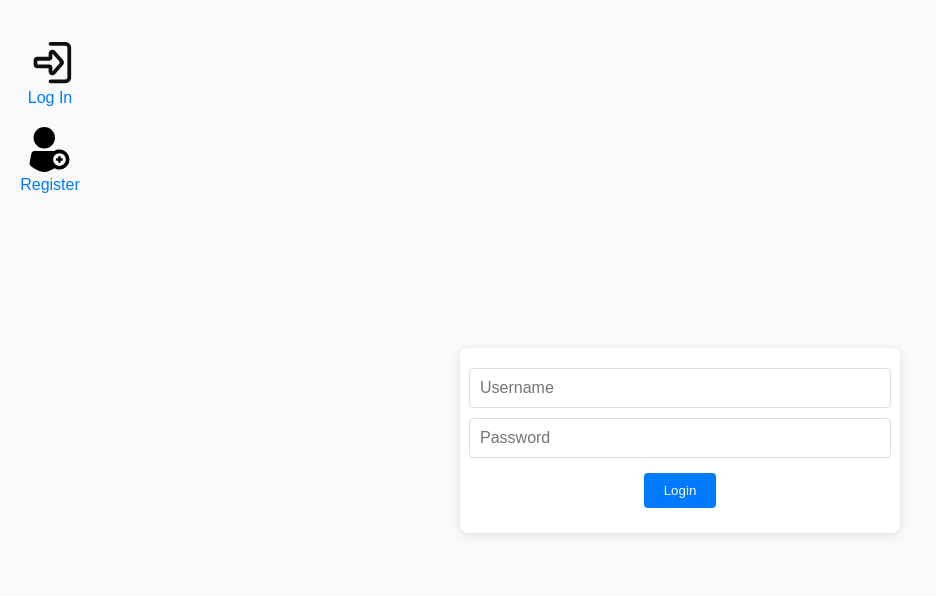
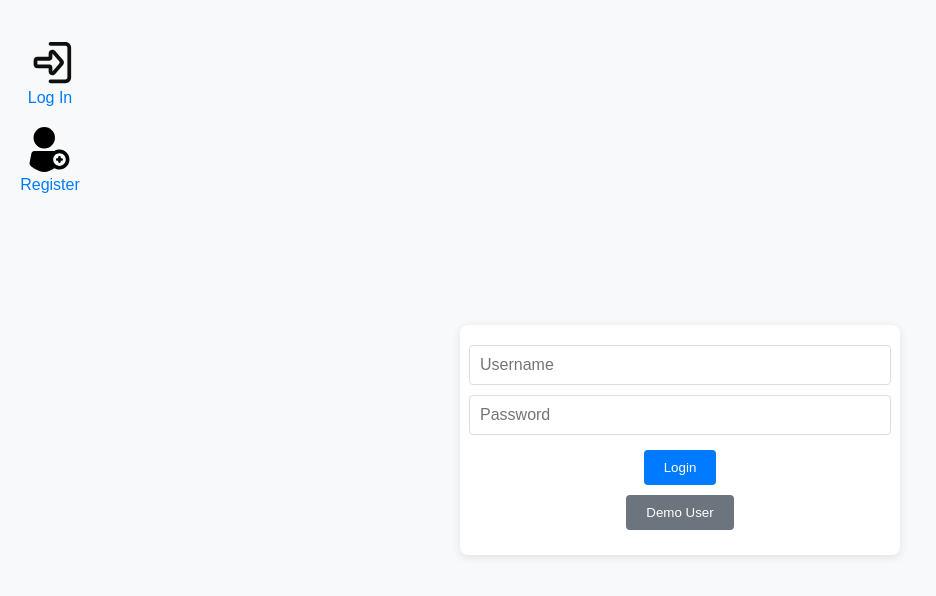
Before and after one commit to Jfoti64/supchat-frontend, a React (Vite) app: page /login in a window 1280 px wide. Shown: the top 596 px of the page, without its empty margins (0-936 px from the left). Built offline with nearby package versions, Linux system fonts and the light colour scheme.

Commit message:
Add log in for demo user

```diff
--- a/src/pages/LoginPage.jsx
+++ b/src/pages/LoginPage.jsx
@@ -30,6 +30,22 @@ const LoginPage = () => {
     }
   };
 
+  const handleDemoLogin = async () => {
+    const demoCredentials = { username: 'demoUser', password: 'demoPass' };
+    try {
+      const response = await loginUser(demoCredentials);
+      if (response && response.data && response.data.token) {
+        const { token } = response.data;
+        localStorage.setItem('token', token);
+        navigate('/chats');
+      } else {
+        setError('Login error: No token found in response');
+      }
+    } catch (error) {
+      setError('Login error: ' + error.message);
+    }
+  };
+
   return (
     <FormContainer>
       <Form onSubmit={handleSubmit}>
@@ -49,6 +65,9 @@ const LoginPage = () => {
         <Button $primary type="submit">
           Login
         </Button>
+        <Button $secondary type="button" onClick={handleDemoLogin}>
+          Demo User
+        </Button>
         {error && <ErrorMessage>{error}</ErrorMessage>}
       </Form>
     </FormContainer>
```
